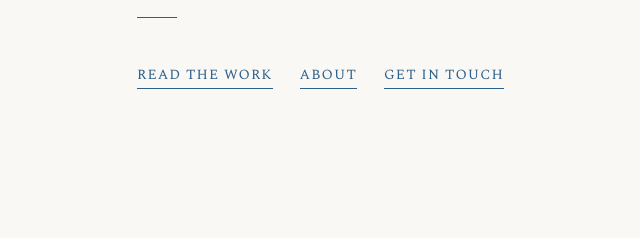
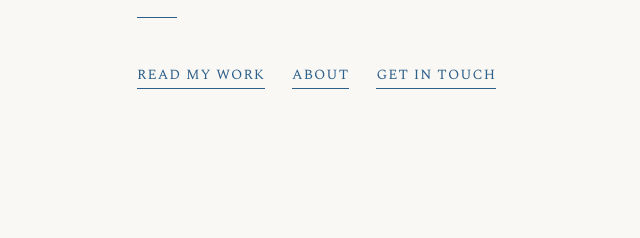
Before and after one commit to jlovett176/jlovett176, a plain HTML site: page index.html in a window 1280 px wide. Shown: the part 483-721 px from the top of the page, 373-1013 px from the left. Drawn offline with nearby package versions, Linux system fonts and the light colour scheme.

Commit message:
Update index.html

```diff
--- a/index.html
+++ b/index.html
@@ -413,7 +413,7 @@
         </p>
         <div class="hero-rule fade-in delay-3"></div>
         <div class="hero-links fade-in delay-4">
-          <a href="#writing" class="hero-link">Read the work</a>
+          <a href="#writing" class="hero-link">Read my work</a>
           <a href="#about" class="hero-link">About</a>
           <a href="#contact" class="hero-link">Get in touch</a>
         </div>
```
